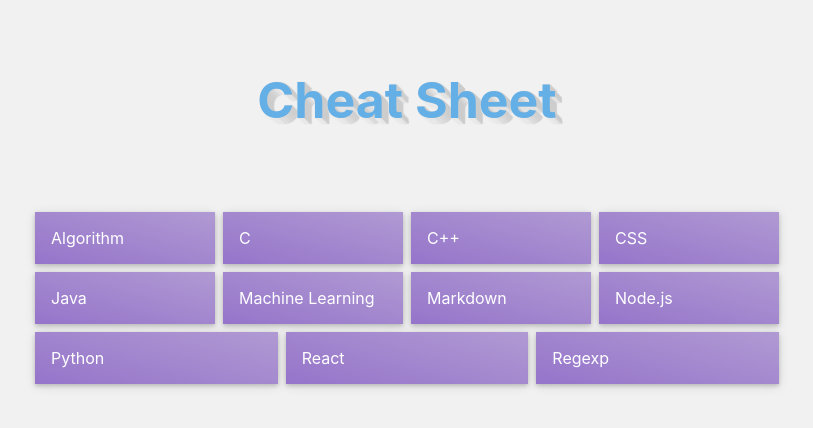
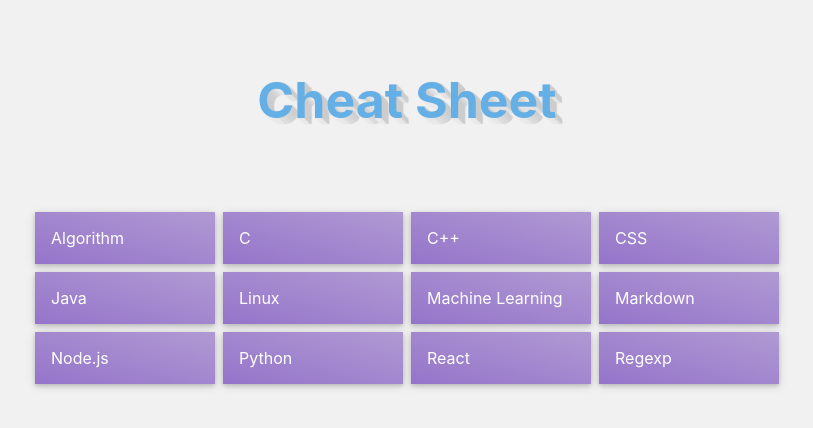
Before and after one commit to AnOldStory/CheatSheet, a React (Create React App) app: page / in a window 1280 px wide. Shown: the top 428 px of the page, without its empty margins (233-1046 px from the left). Built offline with nearby package versions, Linux system fonts and the light colour scheme.

Commit message:
Update Linux

```diff
--- a/src/route/App.js
+++ b/src/route/App.js
@@ -15,6 +15,7 @@
         "C++",
         "CSS",
         "Java",
+        "Linux",
         "Machine Learning",
         "Markdown",
         "Node.js",
@@ -23,6 +24,7 @@
         "Regexp"
       ]
     };
+    // ABCDE FGHIJ KLMNO PQRST UVWXY Z
   }
   render() {
     return (
```
Also changed, not shown: 1 other file (tests, documents, lock files or other folders).
